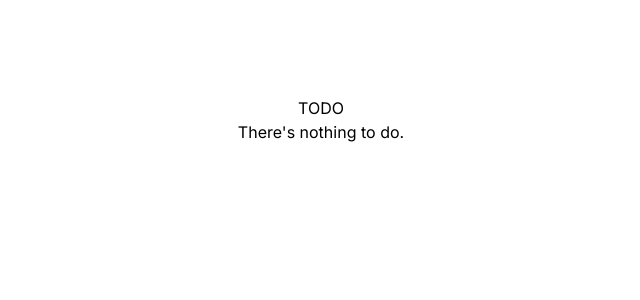
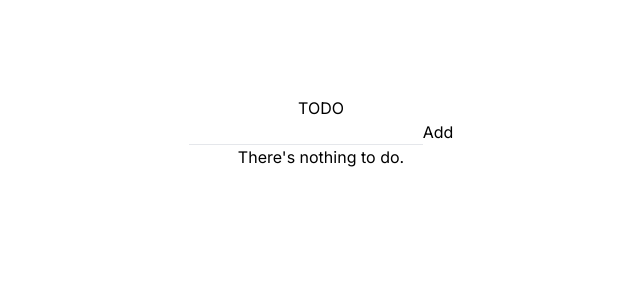
Before and after one commit to sarahc-dev/todolist-nextjs-api, a Next.js app: page / in a window 1280 px wide. Shown: the top 300 px of the page, without its empty margins (319-959 px from the left). Built offline with nearby package versions, Linux system fonts and the light colour scheme.

Commit message:
test drive add todo form

```diff
--- a/app/page.tsx
+++ b/app/page.tsx
@@ -1,7 +1,17 @@
+"use client";
+
+import { useState } from "react";
+import TodoForm from "@/components/TodoForm";
+
 export default function Home() {
+    const addTodo = (newTodo: string) => {
+        console.log(newTodo);
+    };
+
     return (
         <main className="flex min-h-screen flex-col items-center p-24">
             <h1>TODO</h1>
+            <TodoForm onSubmit={addTodo} />
             <p>There&apos;s nothing to do.</p>
         </main>
     );
--- /dev/null
+++ b/components/TodoForm.tsx
@@ -0,0 +1,39 @@
+import { useState } from "react";
+
+interface TodoFormProps {
+    onSubmit: (todo: string) => void;
+}
+
+export default function TodoForm({ onSubmit }: TodoFormProps) {
+    const [newTodo, setNewTodo] = useState<string>("");
+    const [showError, setShowError] = useState<boolean>(false);
+
+    const handleChange = (e: React.ChangeEvent<HTMLInputElement>) => {
+        setNewTodo(e.target.value);
+        if (showError) setShowError(false);
+    };
+
+    const handleSubmit = (e: React.FormEvent<HTMLFormElement>) => {
+        e.preventDefault();
+        if (newTodo === "") {
+            setShowError(true);
+            return;
+        }
+        onSubmit(newTodo);
+        setNewTodo("");
+    };
+
+    return (
+        <form onSubmit={handleSubmit}>
+            <input type="text" data-cy="todo-input" value={newTodo} onChange={handleChange} className="border-b" />
+            <button type="submit" data-cy="todo-submit">
+                Add
+            </button>
+            {showError && (
+                <p data-cy="todo-error" className="text-red">
+                    Please enter a todo.
+                </p>
+            )}
+        </form>
+    );
+}
```
Also changed, not shown: 2 other files (tests, documents, lock files or other folders).
